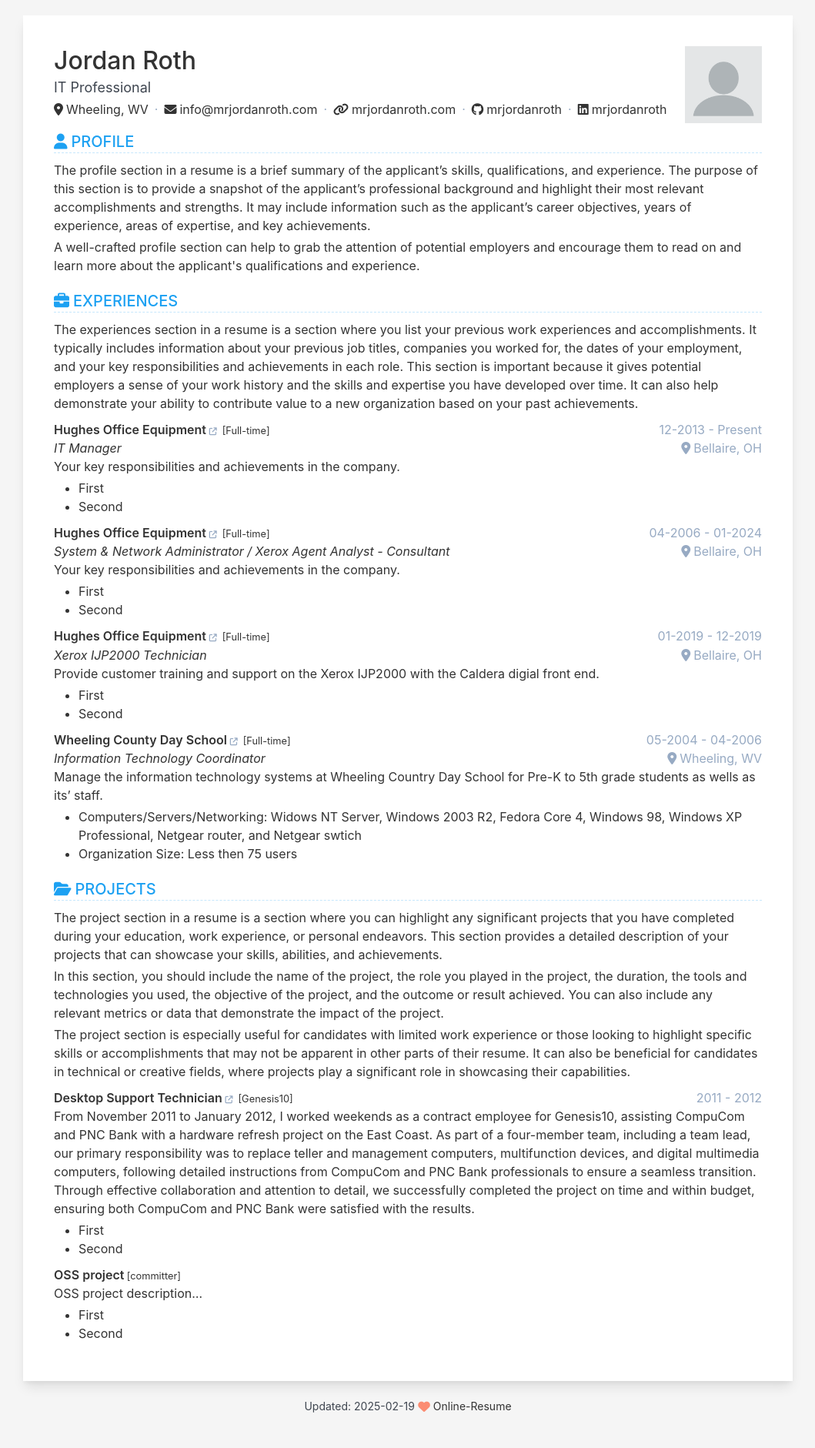
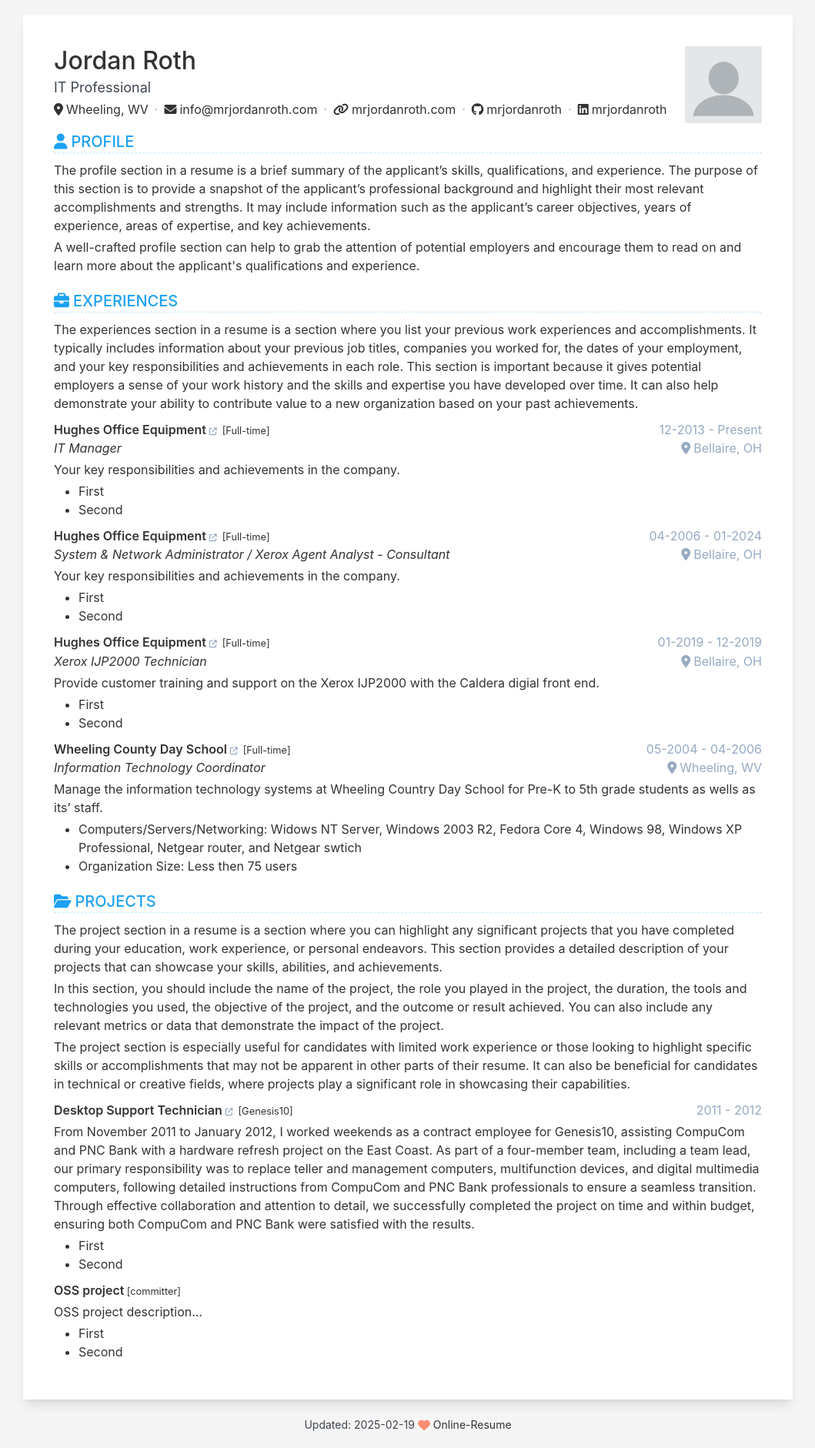
Before and after one commit to MrJordanRoth/resume, a Jekyll site: the page built from index.html, in a window 1280 px wide. Shown: the whole page at 77% size, without its empty margins (110-1169 px from the left). Built offline with Jekyll 4.4.1, drawn with Linux system fonts in a browser that asks for light colours; before the commit the page ends 1857 px from its top, so only the background shows below that.

Commit message:
Update format

```diff
--- a/_sass/_base.scss
+++ b/_sass/_base.scss
@@ -30,7 +30,7 @@ a {
 
 p {
   line-height: $base-line-height;
-  margin-top: 0;
+  margin-top: .25rem;
   margin-bottom: 0.25rem;
 }
 
```
